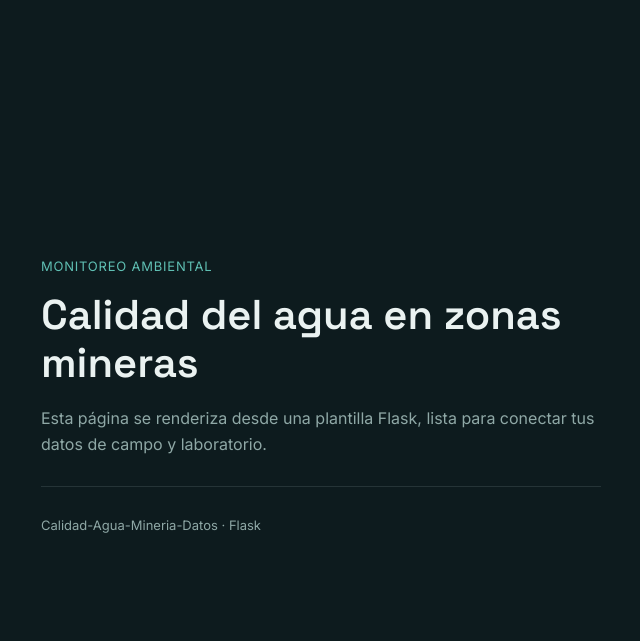
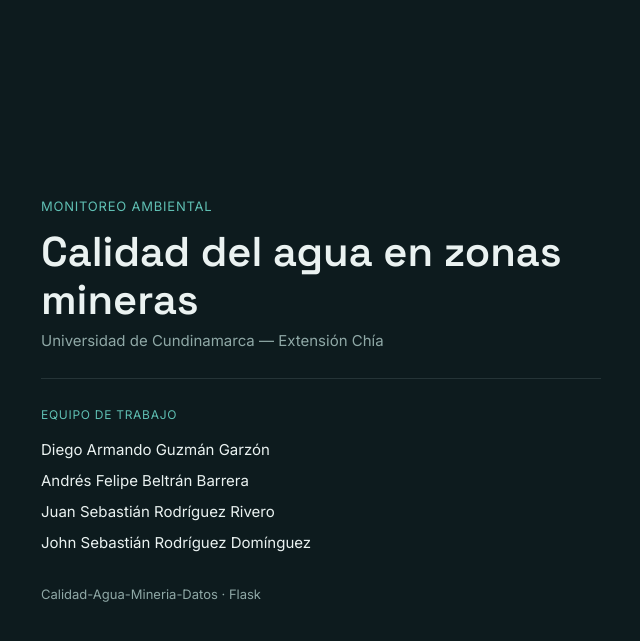
Before and after one commit to Sebas121230/Calidad-Agua-Mineria-Datos, a Flask app: page / in a window 1280 px wide. Shown: the top 641 px of the page, without its empty margins (319-959 px from the left). Run offline with Flask 3, Linux system fonts and the light colour scheme.

Commit message:
Agrega universidad y equipo de trabajo

```diff
--- a/templates/index.html
+++ b/templates/index.html
@@ -47,13 +47,12 @@
     font-weight: 600;
     font-size: clamp(1.9rem, 4vw, 2.6rem);
     line-height: 1.15;
-    margin-bottom: 18px;
+    margin-bottom: 8px;
   }
 
-  p{
+  .university{
+    font-size: 15px;
     color: var(--text-muted);
-    font-size: 16px;
-    line-height: 1.65;
     margin-bottom: 8px;
   }
 
@@ -63,9 +62,28 @@
     margin: 28px 0;
   }
 
+  .team-label{
+    font-size: 12px;
+    letter-spacing: 0.06em;
+    text-transform: uppercase;
+    color: var(--accent);
+    margin-bottom: 12px;
+  }
+
+  .team-list{
+    list-style: none;
+  }
+
+  .team-list li{
+    font-size: 15px;
+    color: var(--text-primary);
+    padding: 6px 0;
+  }
+
   .footer{
     font-size: 13px;
     color: var(--text-muted);
+    margin-top: 28px;
   }
 </style>
 </head>
@@ -74,9 +92,17 @@
   <div class="card">
     <p class="eyebrow">Monitoreo ambiental</p>
     <h1>Calidad del agua en zonas mineras</h1>
-    <p>Esta página se renderiza desde una plantilla Flask, lista para conectar tus datos de campo y laboratorio.</p>
+    <p class="university">Universidad de Cundinamarca — Extensión Chía</p>
 
     <div class="divider"></div>
+
+    <p class="team-label">Equipo de trabajo</p>
+    <ul class="team-list">
+      <li>Diego Armando Guzmán Garzón</li>
+      <li>Andrés Felipe Beltrán Barrera</li>
+      <li>Juan Sebastián Rodríguez Rivero</li>
+      <li>John Sebastián Rodríguez Domínguez</li>
+    </ul>
 
     <p class="footer">Calidad-Agua-Mineria-Datos · Flask</p>
   </div>
```
